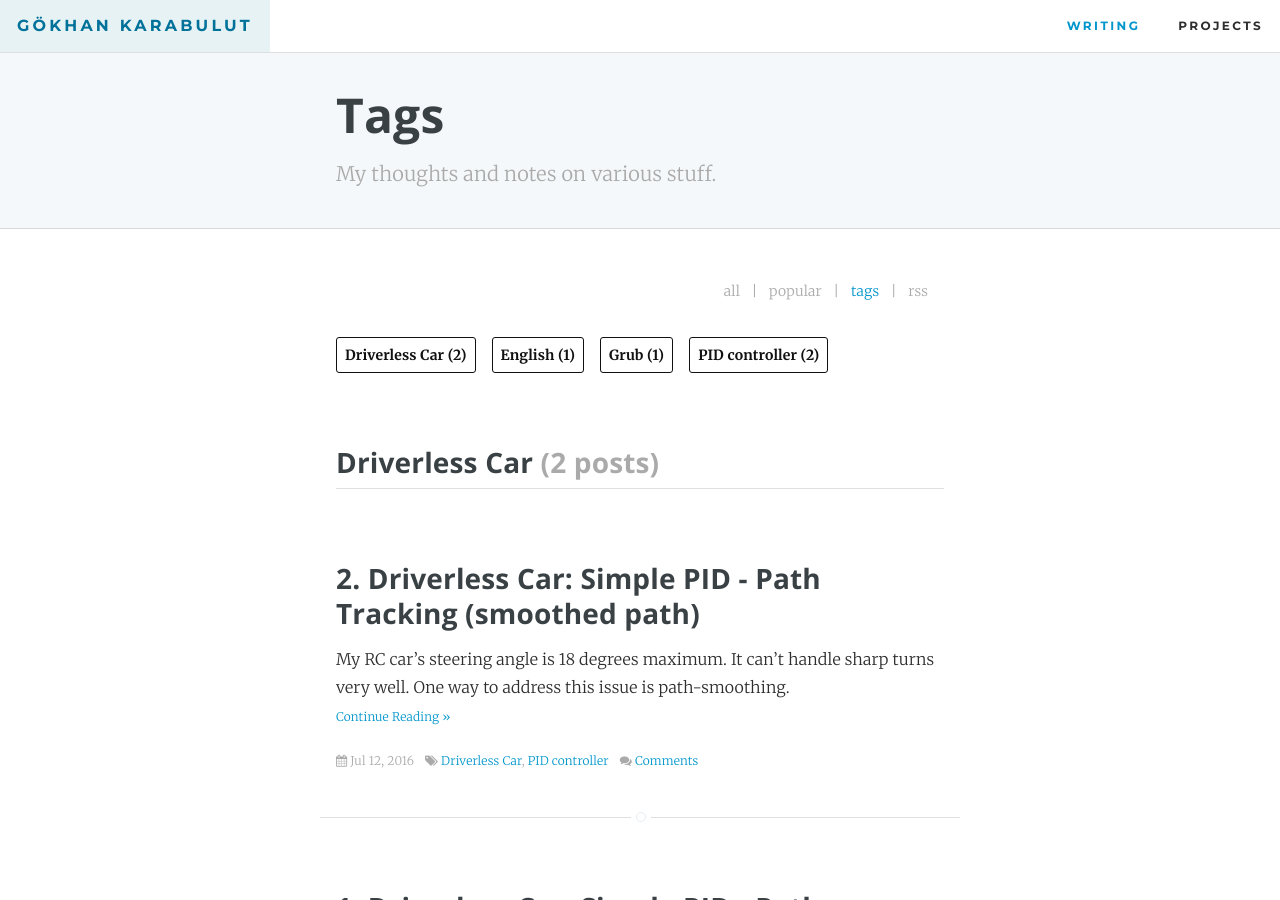
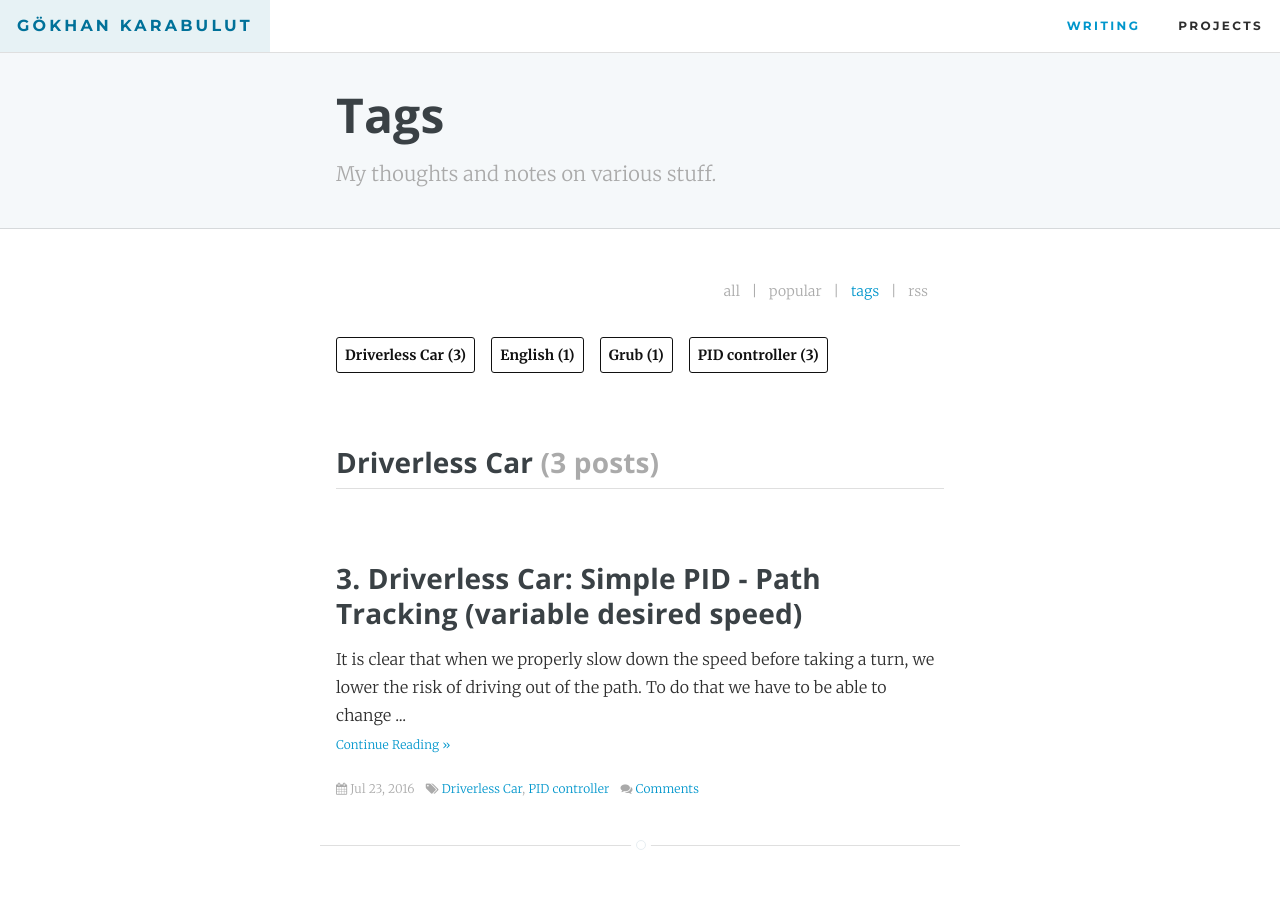
Before and after one commit to gokhanettin/gokhanettin.github.io, a Jekyll site: the page built from writing/tags/index.html, in a window 1280 px wide and 900 px high. Built offline with Jekyll 4.4.1, drawn with Linux system fonts in a browser that asks for light colours; comment, search, counter and statistics services are not loaded; some of the changed text lies outside the part shown.

Commit message:
Post driverless car part 3

```diff
--- a/_includes/about.html
+++ b/_includes/about.html
@@ -3,7 +3,7 @@
     <h3 class="mb2">About me</h3>
     <p>
       My research interest spans the fields of artificial intelligence,
-      robotics, embedded systems and operating systems. I also learn to
+      robotics, embedded systems, and operating systems. I also learn to
       play <a href="https://en.wikipedia.org/wiki/Ney">ney</a> in my spare time.
       For more information, check out
       <a href="{{ site.nav.main.writing }}">writing</a>,
--- /dev/null
+++ b/_posts/2016-07-23-3-driverless-car-simple-pid-path-tracking.md
@@ -0,0 +1,30 @@
+---
+layout: post
+title: "3. Driverless Car: Simple PID - Path Tracking (variable desired speed)"
+tags:
+- Driverless Car
+- PID controller
+---
+
+It is clear that when we properly slow down the speed before taking a turn, we
+lower the risk of driving out of the path. To do that we have to be able to
+change desired speed, and a means of speed recommendation.
+
+Before implementing variable desired speed, I noticed car length and
+displacement per shaft revolution was measured wrong. Having corrected them, I
+implemented a speed recommender. Each waypoint now has a desired speed, and for
+the time being, the speed recommender basically recommends these speeds as the
+car moves from one waypoint to the next. The speed recommender can be further
+extended by means of different sensors such as sonar, laser, camera, etc.
+
+I also increased the steering PID loop frequency from 20 Hz to 40 Hz. Note that
+steering PID derivative coefficient in real car slightly differs from the
+simulation. This reduces the noise in steering.
+
+<iframe width="560" height="315" src="https://www.youtube.com/embed/70_gBYIDxqU" frameborder="0" allowfullscreen></iframe>
+
+To find out more how the car works see the [notebook][1]. If you want to build
+your own self-driving RC car see the [source code][2].
+
+[1]: https://github.com/gokhanettin/driverless-car-notes/tree/v0.1.2
+[2]: https://github.com/gokhanettin/driverless-car/tree/v0.1.2
```
